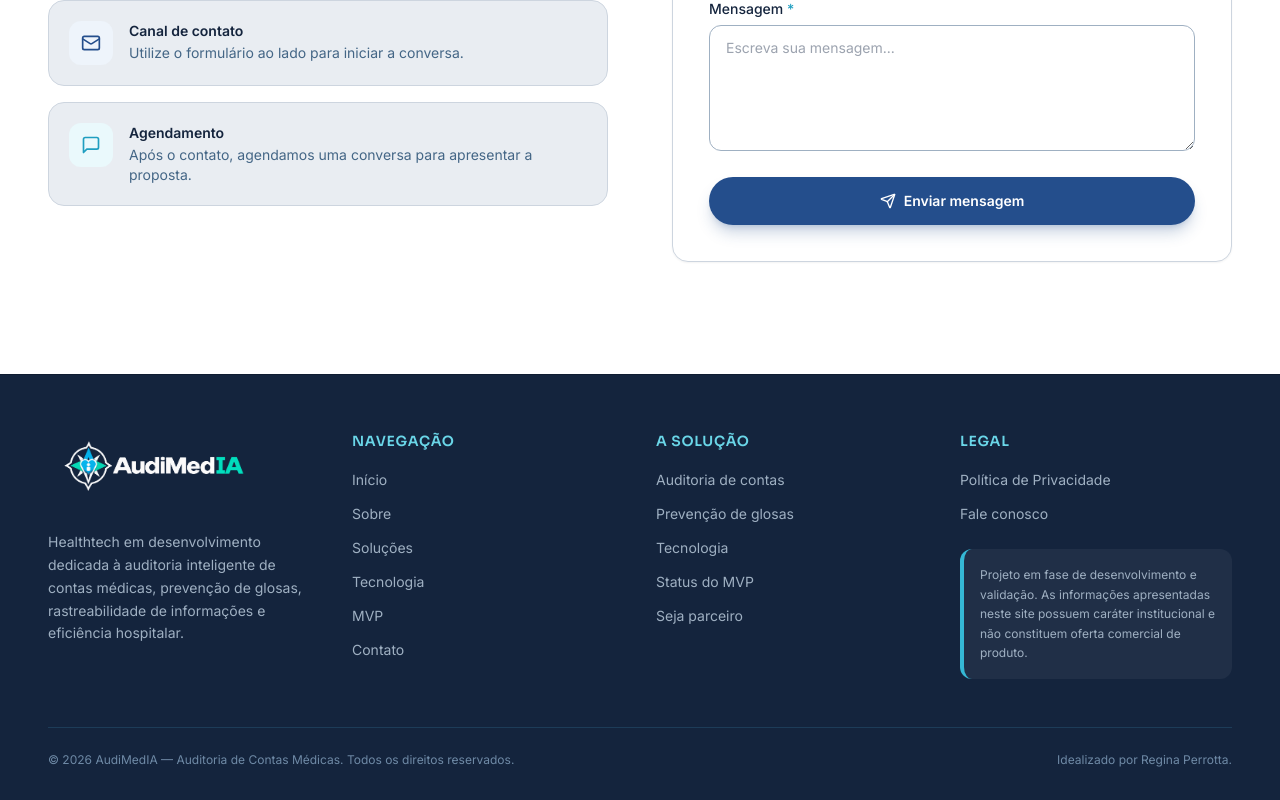
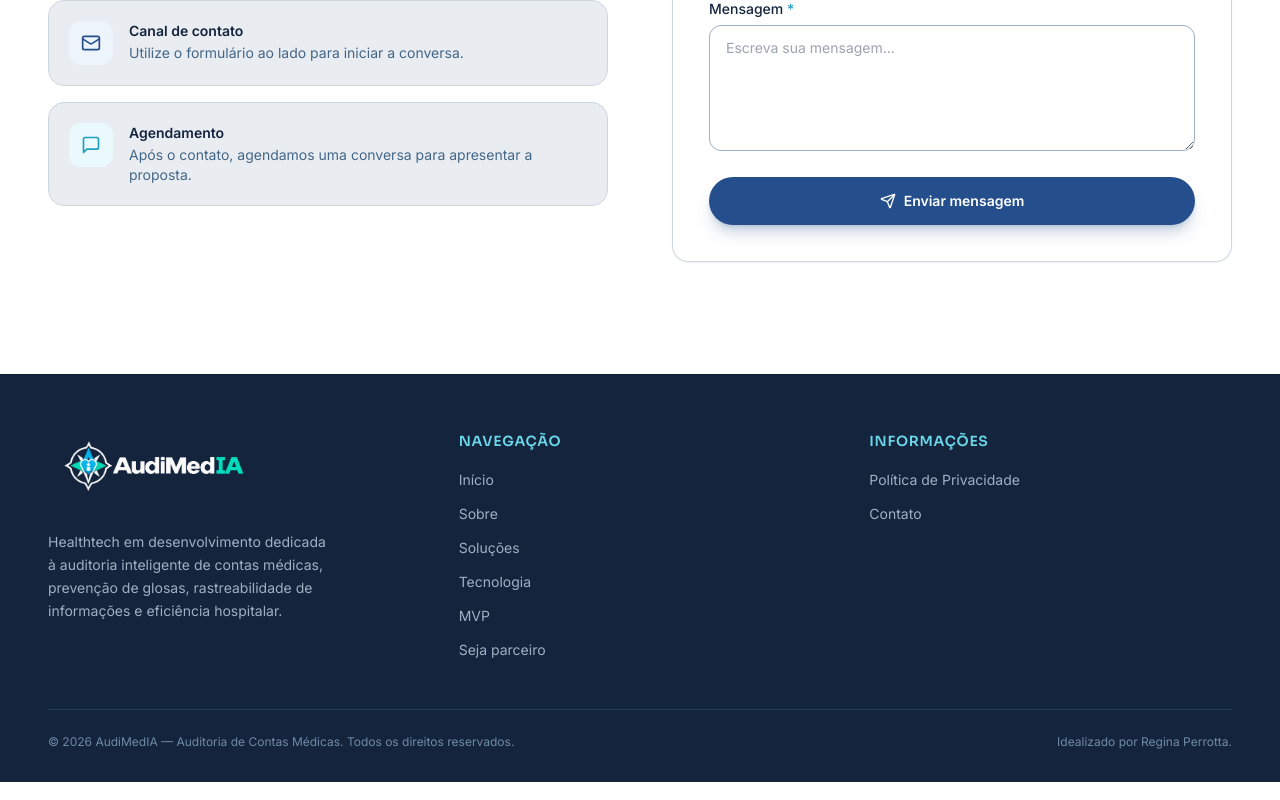
Before and after one commit to Giovanni-Perrotta/audimedIa, a React (Vite) app: page / in a window 1280 px wide. Shown: the part 8864-9664 px from the top of the page. Built offline with nearby package versions, Linux system fonts and the light colour scheme.

Commit message:
Update Footer.tsx

```diff
--- a/src/components/Footer.tsx
+++ b/src/components/Footer.tsx
@@ -1,24 +1,22 @@
-import { NAV_LINKS } from '@/constants/nav';
-
-const FOOTER_LINKS = NAV_LINKS.filter(
-  (link) =>
-    !(
-      link.href === '#parceiro' ||
-      link.href === '#parceiros' ||
-      /parceir/i.test(link.label)
-    ),
-);
+const FOOTER_NAV = [
+  { label: 'Início', href: '#inicio' },
+  { label: 'Sobre', href: '#sobre' },
+  { label: 'Soluções', href: '#solucoes' },
+  { label: 'Tecnologia', href: '#tecnologia' },
+  { label: 'MVP', href: '#mvp' },
+  { label: 'Seja parceiro', href: '#parceiro' },
+];
 
 export function Footer() {
   return (
     <footer className="border-t border-navy-800 bg-navy-700 pt-14 pb-8 text-navy-100">
       <div className="container-page">
 
-        <div className="grid gap-10 lg:grid-cols-4 lg:gap-8">
+        {/* RODAPÉ PRINCIPAL — 3 COLUNAS */}
+        <div className="grid gap-10 md:grid-cols-3 md:gap-12">
 
-          {/* IDENTIDADE VISUAL AUDIMEDIA */}
-          <div className="lg:col-span-1">
-
+          {/* COLUNA 1 — IDENTIDADE VISUAL */}
+          <div>
             <a
               href="#inicio"
               aria-label="AudiMedIA — Voltar ao início"
@@ -37,18 +35,16 @@ export function Footer() {
               inteligente de contas médicas, prevenção de glosas,
               rastreabilidade de informações e eficiência hospitalar.
             </p>
-
           </div>
 
-          {/* NAVEGAÇÃO */}
+          {/* COLUNA 2 — NAVEGAÇÃO */}
           <div>
-
             <p className="font-display text-sm font-semibold uppercase tracking-wider text-accent-300">
               Navegação
             </p>
 
             <ul className="mt-4 space-y-2.5">
-              {FOOTER_LINKS.map((link) => (
+              {FOOTER_NAV.map((link) => (
                 <li key={link.href}>
                   <a
                     href={link.href}
@@ -59,76 +55,15 @@ export function Footer() {
                 </li>
               ))}
             </ul>
-
           </div>
 
-          {/* A SOLUÇÃO */}
+          {/* COLUNA 3 — INFORMAÇÕES */}
           <div>
-
             <p className="font-display text-sm font-semibold uppercase tracking-wider text-accent-300">
-              A solução
+              Informações
             </p>
 
             <ul className="mt-4 space-y-2.5">
-
-              <li>
-                <a
-                  href="#solucoes"
-                  className="text-sm text-navy-200 transition-colors hover:text-white"
-                >
-                  Auditoria de contas
-                </a>
-              </li>
-
-              <li>
-                <a
-                  href="#solucoes"
-                  className="text-sm text-navy-200 transition-colors hover:text-white"
-                >
-                  Prevenção de glosas
-                </a>
-              </li>
-
-              <li>
-                <a
-                  href="#tecnologia"
-                  className="text-sm text-navy-200 transition-colors hover:text-white"
-                >
-                  Tecnologia
-                </a>
-              </li>
-
-              <li>
-                <a
-                  href="#mvp"
-                  className="text-sm text-navy-200 transition-colors hover:text-white"
-                >
-                  Status do MVP
-                </a>
-              </li>
-
-              <li>
-                <a
-                  href="#parceiro"
-                  className="text-sm text-navy-200 transition-colors hover:text-white"
-                >
-                  Seja parceiro
-                </a>
-              </li>
-
-            </ul>
-
-          </div>
-
-          {/* INFORMAÇÕES LEGAIS */}
-          <div>
-
-            <p className="font-display text-sm font-semibold uppercase tracking-wider text-accent-300">
-              Legal
-            </p>
-
-            <ul className="mt-4 space-y-2.5">
-
               <li>
                 <a
                   href="#privacidade"
@@ -143,23 +78,10 @@ export function Footer() {
                   href="#contato"
                   className="text-sm text-navy-200 transition-colors hover:text-white"
                 >
-                  Fale conosco
+                  Contato
                 </a>
               </li>
-
             </ul>
-
-            <div className="mt-6 rounded-xl border-l-4 border-accent-400 bg-white/5 p-4">
-
-              <p className="text-xs leading-relaxed text-navy-200">
-                Projeto em fase de desenvolvimento e validação.
-                As informações apresentadas neste site possuem
-                caráter institucional e não constituem oferta
-                comercial de produto.
-              </p>
-
-            </div>
-
           </div>
 
         </div>
```
